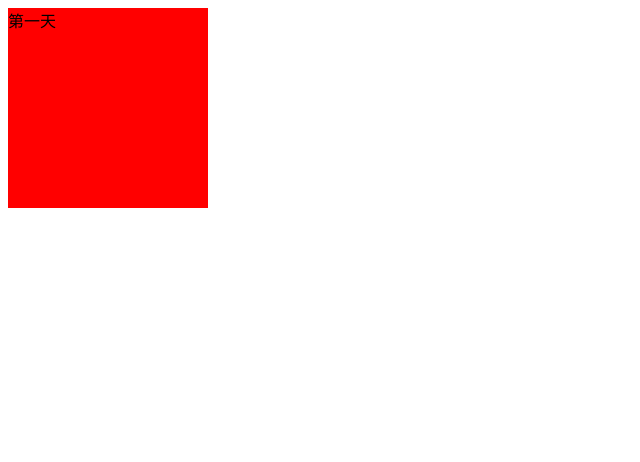
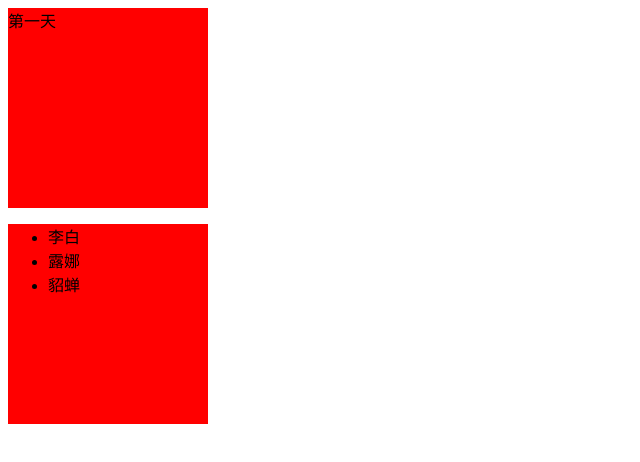
Before and after one commit to 807770738/77, a plain HTML site: page index.html in a window 1280 px wide. Shown: the whole page, without its empty margins (0-640 px from the left). Drawn offline with Linux system fonts and the light colour scheme.

Commit message:
第二天添加三个英雄

```diff
--- a/index.html
+++ b/index.html
@@ -10,6 +10,14 @@
 
 <body>
     <div>第一天</div>
+    <div>
+        <ul>
+            <li>李白</li>
+            <li>露娜</li>
+            <li>貂蝉</li>
+        </ul>
+
+    </div>
 </body>
 
 </html>
```
